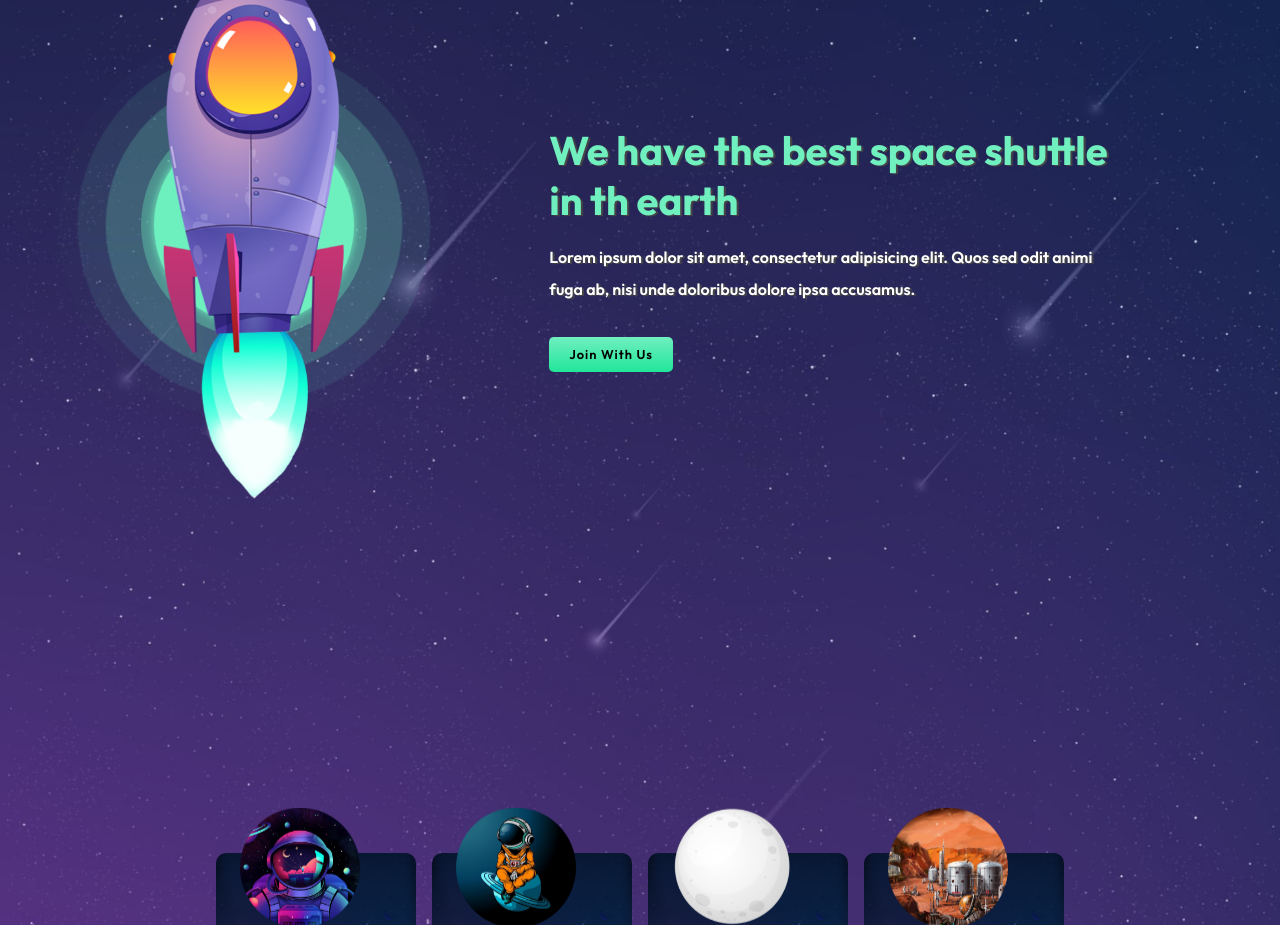
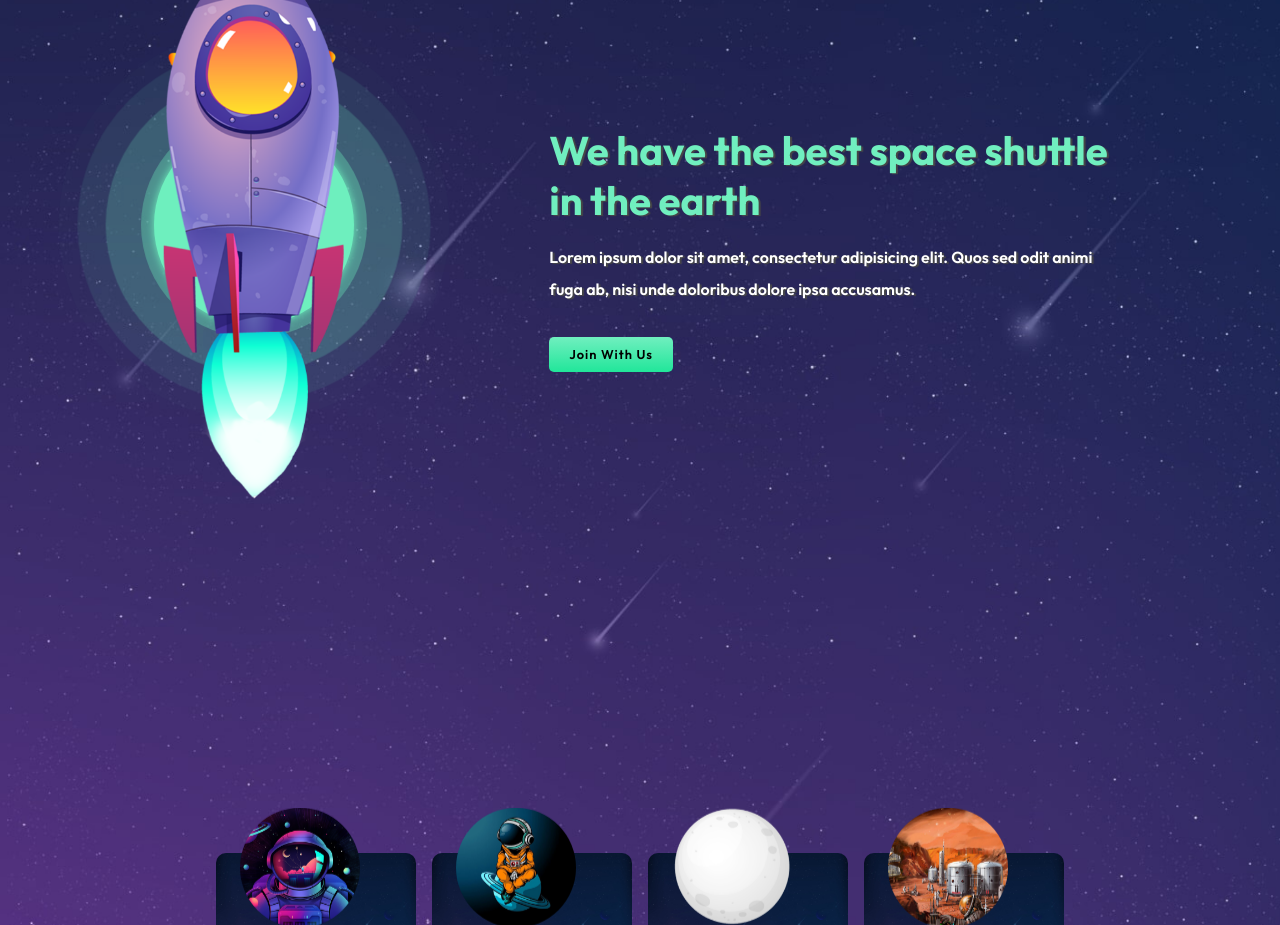
Before and after one commit to kayaran1999/spacetravel, a plain HTML site: page index.html in a window 1280 px wide. Shown: the part 1620-2545 px from the top of the page. Drawn offline with nearby package versions, Linux system fonts and the light colour scheme.

Commit message:
index.html

```diff
--- a/index.html
+++ b/index.html
@@ -107,7 +107,7 @@
         </div>
 
         <div class="text_mission">
-            <h3>We have the best space shuttle in th earth</h3>
+            <h3>We have the best space shuttle in the earth</h3>
             <p>Lorem ipsum dolor sit amet, consectetur adipisicing elit. Quos sed odit animi fuga ab, nisi unde doloribus dolore ipsa accusamus.</p>
             <div class="mission_btn">
                 <a href="#" class="marsbtn">Join With Us</a>
```
